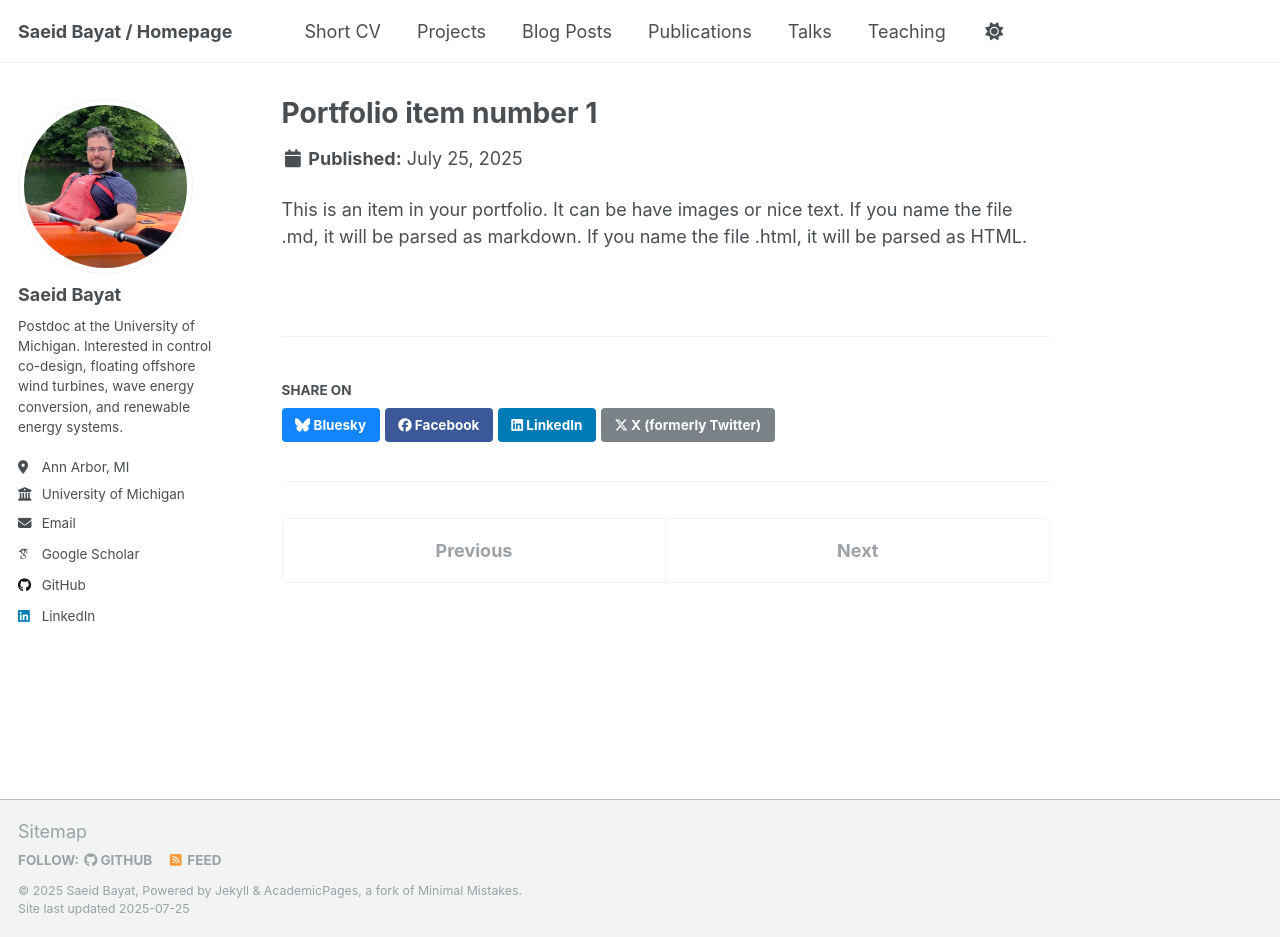
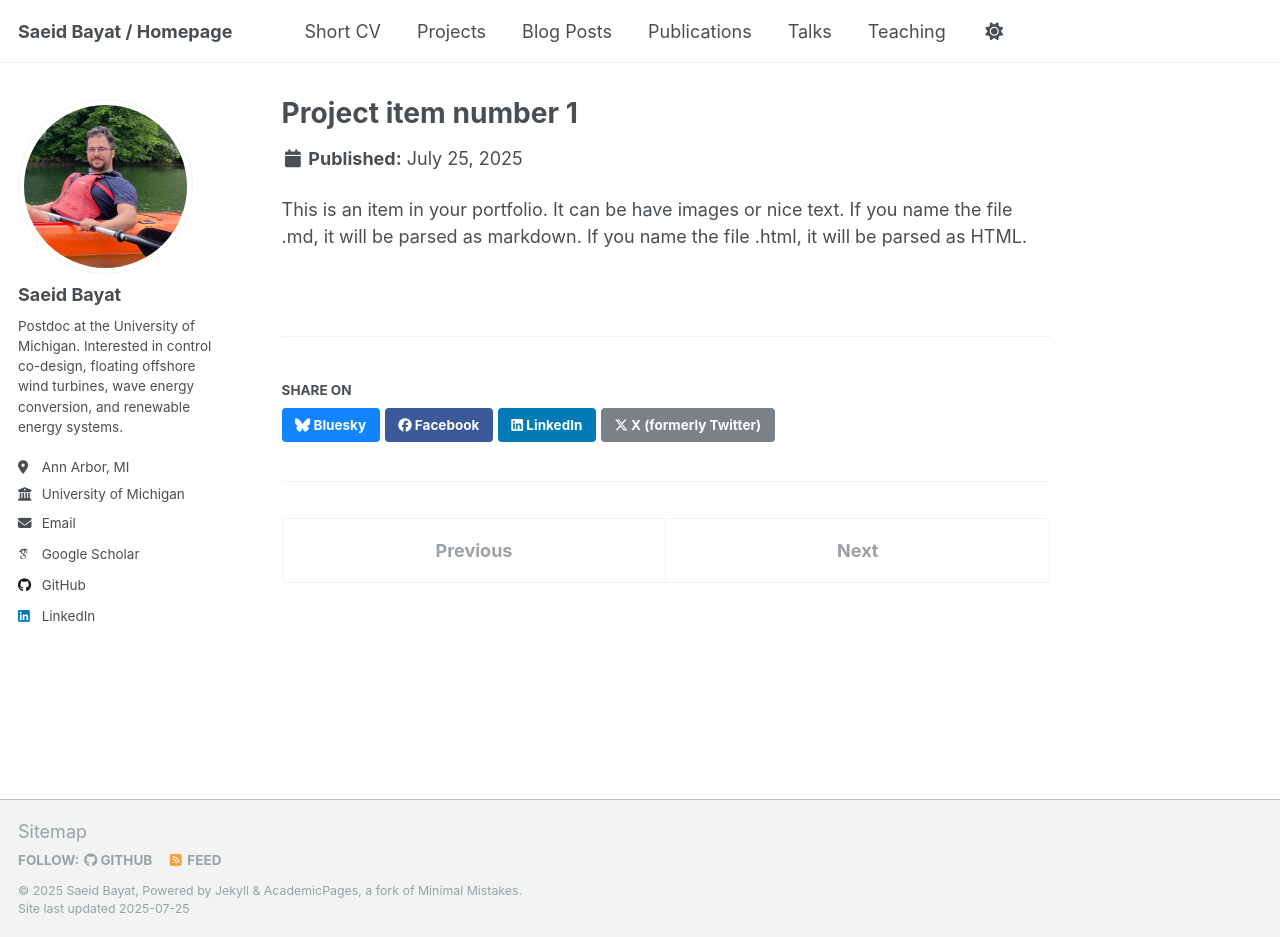
Before and after one commit to SaeidBayat/SaeidBayat.github.io, a Jekyll site: the page built from _portfolio/portfolio-1.md, in a window 1280 px wide and 937 px high. Built offline with Jekyll 4.4.1, drawn with Linux system fonts in a browser that asks for light colours; some web fonts are replaced; a script that is not in the unit is left out.

Commit message:
projects

```diff
--- a/_portfolio/portfolio-1.md
+++ b/_portfolio/portfolio-1.md
@@ -1,5 +1,5 @@
 ---
-title: "Portfolio item number 1"
+title: "Project item number 1"
 excerpt: "Short description of portfolio item number 1<br/><img src='/images/500x300.png'>"
 collection: portfolio
 ---
--- a/_portfolio/portfolio-2.html
+++ b/_portfolio/portfolio-2.html
@@ -1,5 +1,5 @@
 ---
-title: "Portfolio item number 2"
+title: "Project item number 2"
 excerpt: "Short description of portfolio item number 2 <br/><img src='/images/500x300.png'>"
 collection: portfolio
 ---
```
